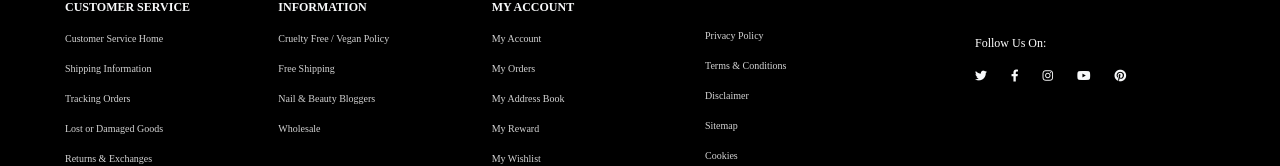
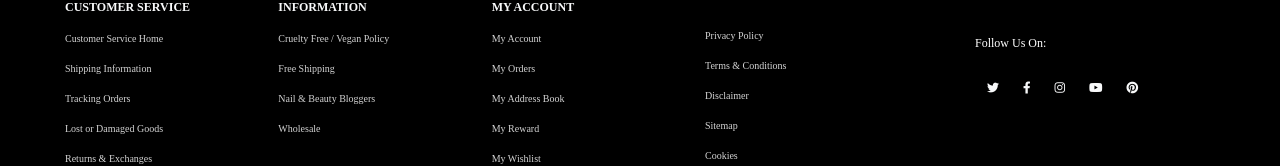
Before and after one commit to allisonrharrison/ILNP, a React (Create React App) app in the folder nail-polish/: page /giftcards in a window 1280 px wide. Shown: the part 615-781 px from the top of the page. Built offline with nearby package versions, Linux system fonts and the light colour scheme; a web font is replaced by a local one.

Commit message:
Social Media Links

```diff
--- a/nail-polish/src/components/Footer.js
+++ b/nail-polish/src/components/Footer.js
@@ -58,11 +58,30 @@ const Footer = () => {
               <p className="text-center">Follow Us On:</p>
             </div>
             <div className="row py-2">
-              <i className="fab fa-twitter text-light pr-3"></i>
-              <i className="fab fa-facebook-f text-light px-3"></i>
-              <i className="fab fa-instagram text-light px-3"></i>
-              <i className="fab fa-youtube text-light px-3"></i>
-              <i className="fab fa-pinterest text-light pl-3"></i>
+              <a className="text-light" href="https://twitter.com/ilnpbrand">
+                <i className="fab fa-twitter p-3"></i>
+              </a>
+              <a
+                className="text-light"
+                href="https://www.facebook.com/ilnpbrand"
+              >
+                <i className="fab fa-facebook-f p-3"></i>
+              </a>
+              <a className="text-light" href="https://www.instagram.com/ilnp/">
+                <i className="fab fa-instagram p-3"></i>
+              </a>
+              <a
+                className="text-light"
+                href="https://www.youtube.com/user/ilnpbrand"
+              >
+                <i className="fab fa-youtube p-3"></i>
+              </a>
+              <a
+                className="text-light"
+                href="https://www.pinterest.com/ilnpbrand/"
+              >
+                <i className="fab fa-pinterest p-3"></i>
+              </a>
             </div>
           </div>
         </div>
```
